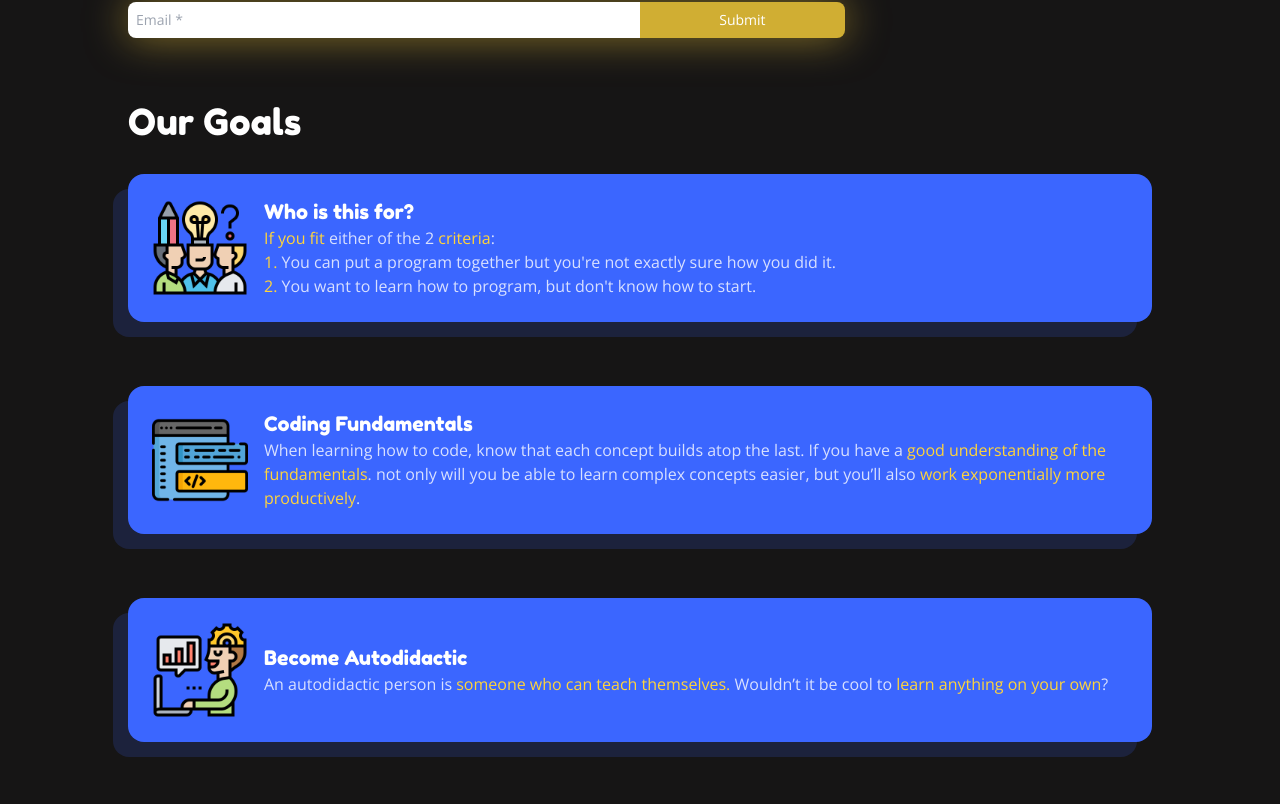
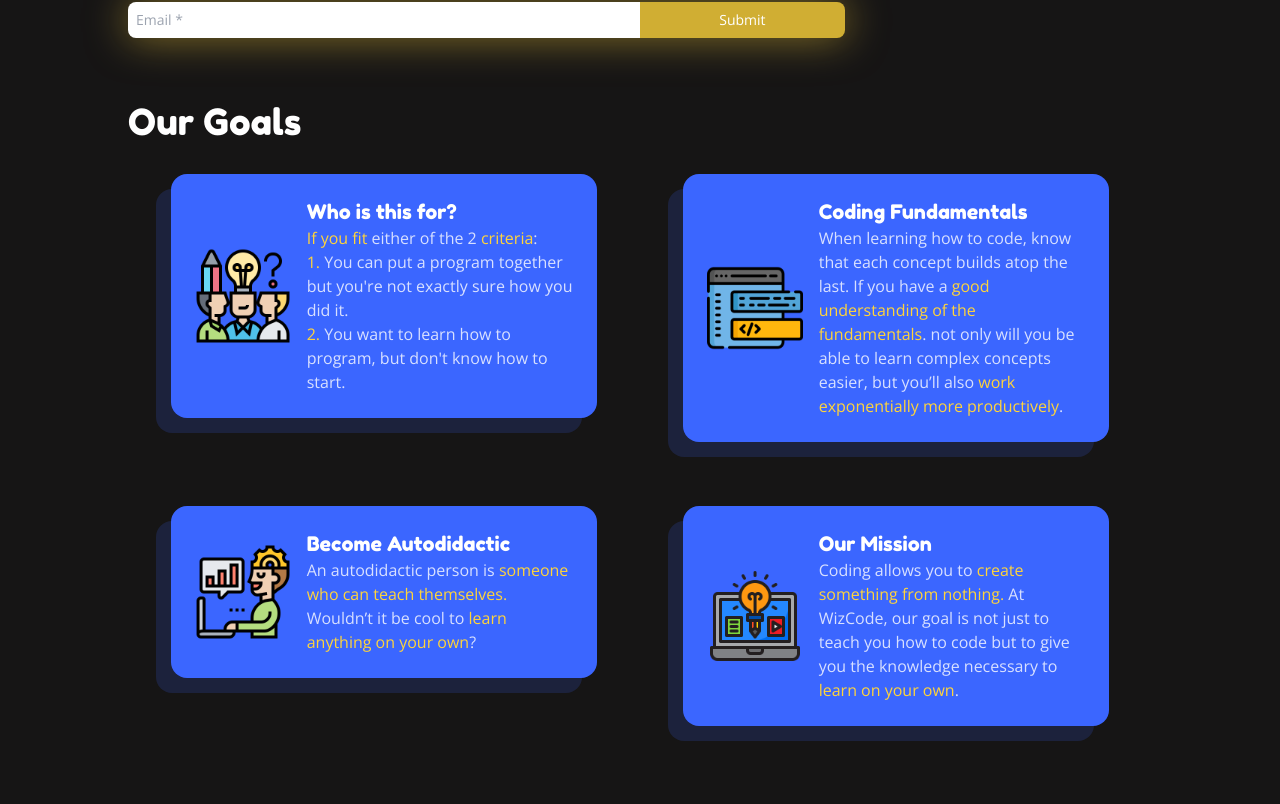
Before and after one commit to wizard-waqas/wizcode, a Next.js app: page / in a window 1280 px wide. Shown: the part 701-1505 px from the top of the page. Built offline with nearby package versions, Linux system fonts and the light colour scheme; no server answers.

Commit message:
responsive goals

```diff
--- a/components/homepage/GoalsSection.js
+++ b/components/homepage/GoalsSection.js
@@ -71,8 +71,8 @@ export default function GoalsSection() {
  */
 function GoalCard({icon, title, paragraph}) {
     return (
-        <Fade className={"w-full"}>
-            <div className="drop-shadow-xl bg-blue p-4 my-3 rounded-2xl flex-column flex transition-all w-full items-center lg:!my-8 lg:!flex-row">
+        <Fade className={"basis-full lg:!basis-5/12"}>
+            <div className="drop-shadow-xl bg-blue p-4 my-3 rounded-2xl flex-column flex transition-all items-center lg:!my-8 lg:!flex-row">
                 <img className="w-24 h-24 mr-4" src={"/img/homepage/goals/" + icon} alt={"goal icon"}/>
                 <div>
                     <h3 className="text-xl">{title}</h3>
```
